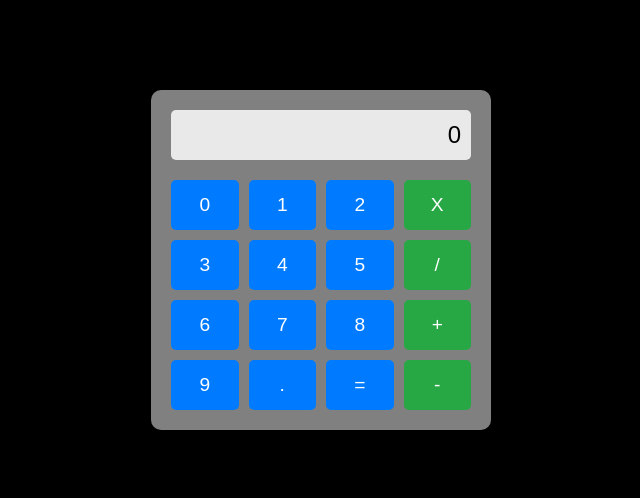
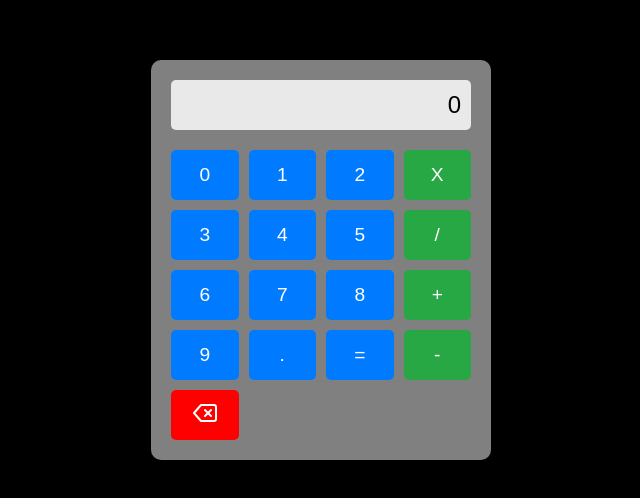
Before and after one commit to AgustinLandeira/Calculadora-basica, a React (Vite) app in the folder calculadoraNormal/: page / in a window 1280 px wide. Shown: the part 140-638 px from the top of the page, without its empty margins (319-959 px from the left). Built offline with nearby package versions, Linux system fonts and the light colour scheme.

Commit message:
agregando logica para poder eliminar un numero

```diff
--- a/calculadoraNormal/src/App.jsx
+++ b/calculadoraNormal/src/App.jsx
@@ -52,6 +52,24 @@ const Operators = ({numberPassed,updateDisplay}) =>{
 
 }
 
+const Deleter = ({drop}) =>{
+
+  const handleClick = () =>{
+
+    drop()
+
+  }
+
+  return (
+
+    <button className="delete" onClick={handleClick}
+            type="button" id="calc_back" aria-label="retroceder 1"><svg xmlns="http://www.w3.org/2000/svg"
+            width="24" height="24" viewBox="0 0 24 24" fill="none" stroke="currentColor" strokeWidth="2" strokeLinecap="round" strokeLinejoin="round"
+            ><path d="M21 4H8l-7 8 7 8h13a2 2 0 0 0 2-2V6a2 2 0 0 0-2-2z"></path><line x1="18" y1="9" x2="12" y2="15"></line><line x1="12" y1="9" x2="18" y2="15"></line></svg></button>
+
+  )
+}
+
 //creamos nueve espacios vacios y despues le decimos que lo vamos a rellenar
 //.map((_, index) => index) usamos el segundo param del map para usar sus indices como valores
 
@@ -66,6 +84,35 @@ const keys = Array(12).fill().map((__,index) => {
 
 
 function App() {
+
+  const drop = () =>{
+
+    let stringNumber ="";
+
+    if(number != String){
+      stringNumber = String(number)
+    } else{  stringNumber = number   }
+
+    const list = stringNumber.split("")
+
+    list.pop();
+
+    // for(let number of list){
+
+    //   if(number == numberEleminated){
+
+    //     list.drop(number)
+
+
+    //   }
+    // }
+    const lastNumber = list.join("")
+
+    setNumber(lastNumber)
+
+    setResult(lastNumber)
+
+  }
 
   const showDisplay = (numSelected) =>{
 
@@ -132,6 +179,13 @@ function App() {
             <BottonNumbers className="Number" key={index} updateDisplay={showDisplay} showResult={showResult}>{index}</BottonNumbers>
             <Operators numberPassed={index} updateDisplay={showDisplay} ></Operators>
 
+            { index === "=" &&
+
+            <Deleter drop={drop}></Deleter>
+
+
+            }
+
           </>
           )
 
--- a/calculadoraNormal/src/index.css
+++ b/calculadoraNormal/src/index.css
@@ -73,3 +73,7 @@ button.equal:hover {
 .operator{
   background-color: #28a745;
 }
+
+.delete{
+  background-color: red;
+}
```
